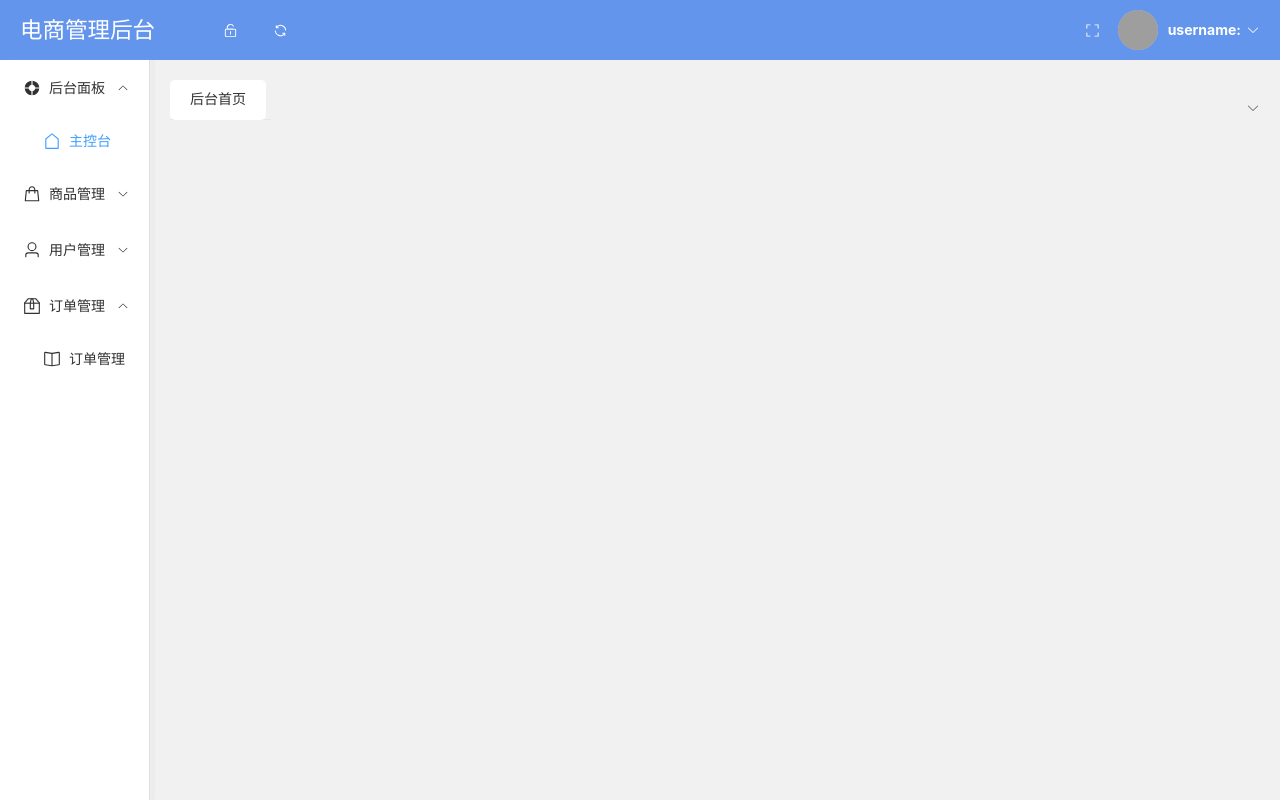
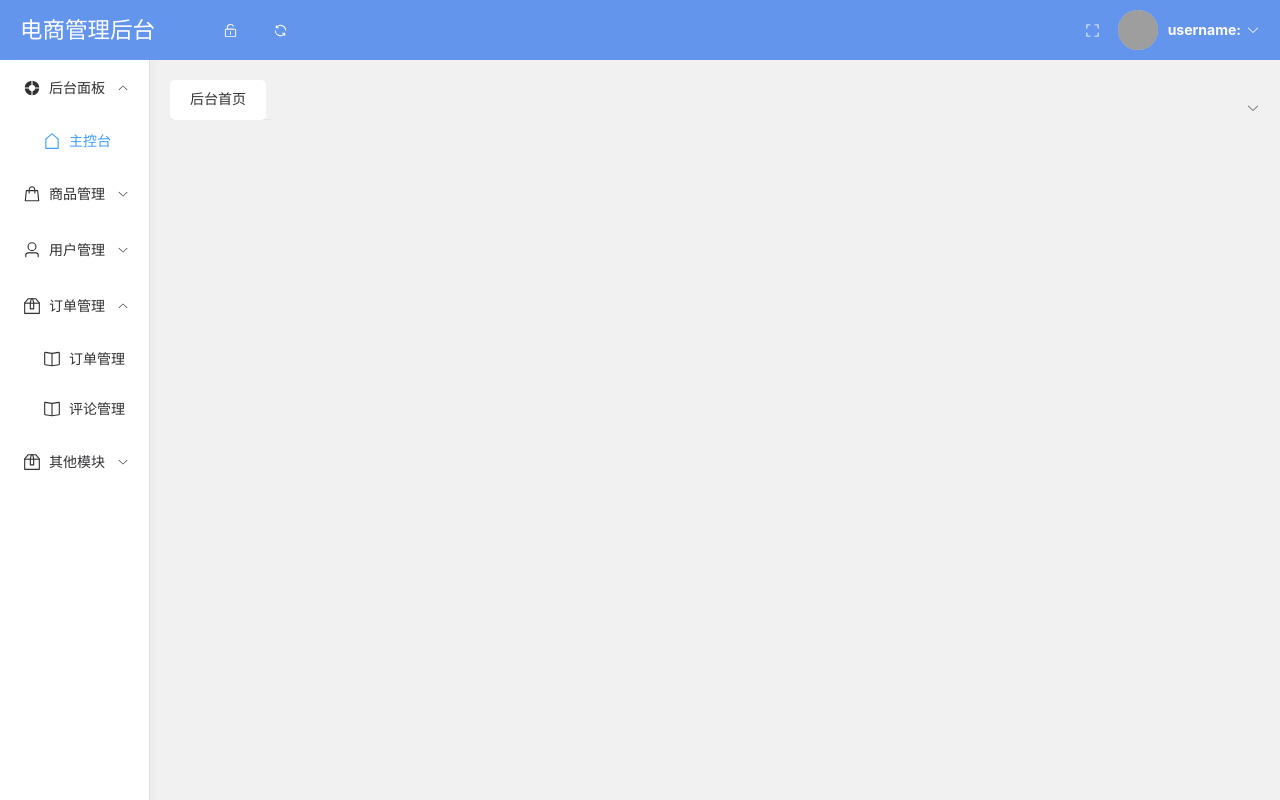
Before and after one commit to varshayulajiao/shayulajiao, a Vue app in the folder shop-cms/: page / in a window 1280 px wide. Both pictures are taken after a click on the element "订单管理". Built offline with nearby package versions, Linux system fonts and the light colour scheme; grey boxes are pictures that could not be loaded.

Commit message:
新增评论管理和公告管理页

```diff
--- a/shop-cms/src/router/index.js
+++ b/shop-cms/src/router/index.js
@@ -9,6 +9,8 @@ const OrderManage=()=>import('../views/OrderManage.vue')
 const UsersManage=()=>import('../views/UsersManage.vue')
 const UsersLevel=()=>import('../views/UsersLevel.vue')
 const Home=()=>import('../views/Home.vue')
+const Comment=()=>import('../views/Comment.vue')
+const Notice=()=>import('../views/Notice.vue')
 
 const router = createRouter({
   history: createWebHistory(import.meta.env.BASE_URL),
@@ -60,6 +62,20 @@ const router = createRouter({
           meta:{
             title:'用户等级'
           }
+        },{
+          path: 'comment',
+          name: 'comment',
+          component: Comment,
+          meta:{
+            title:'评论管理'
+          }
+        },{
+          path: 'notice',
+          name: 'notice',
+          component: Notice,
+          meta:{
+            title:'公告管理'
+          }
         }
       ]
     },{
--- a/shop-cms/src/views/Index.vue
+++ b/shop-cms/src/views/Index.vue
@@ -125,6 +125,23 @@
                             <el-menu-item index="/ordermanage">
                                 <el-icon><Reading /></el-icon>
                                 <span>订单管理</span>
+                            </el-menu-item>
+                            <el-menu-item index="/comment">
+                                <el-icon><Reading /></el-icon>
+                                <span>评论管理</span>
+                            </el-menu-item>
+                        </el-sub-menu>
+                        <!-- 其他模块 -->
+                        <el-sub-menu index="/others">
+                            <template #title>
+                                <el-icon>
+                                    <Box />
+                                </el-icon>
+                                <span>其他模块</span>
+                            </template>
+                            <el-menu-item index="/notice">
+                                <el-icon><Reading /></el-icon>
+                                <span>公告管理</span>
                             </el-menu-item>
                         </el-sub-menu>
                     </el-menu>
```
Also changed, not shown: shop-cms/src/views/Comment.vue (added), shop-cms/src/views/Notice.vue (added).
